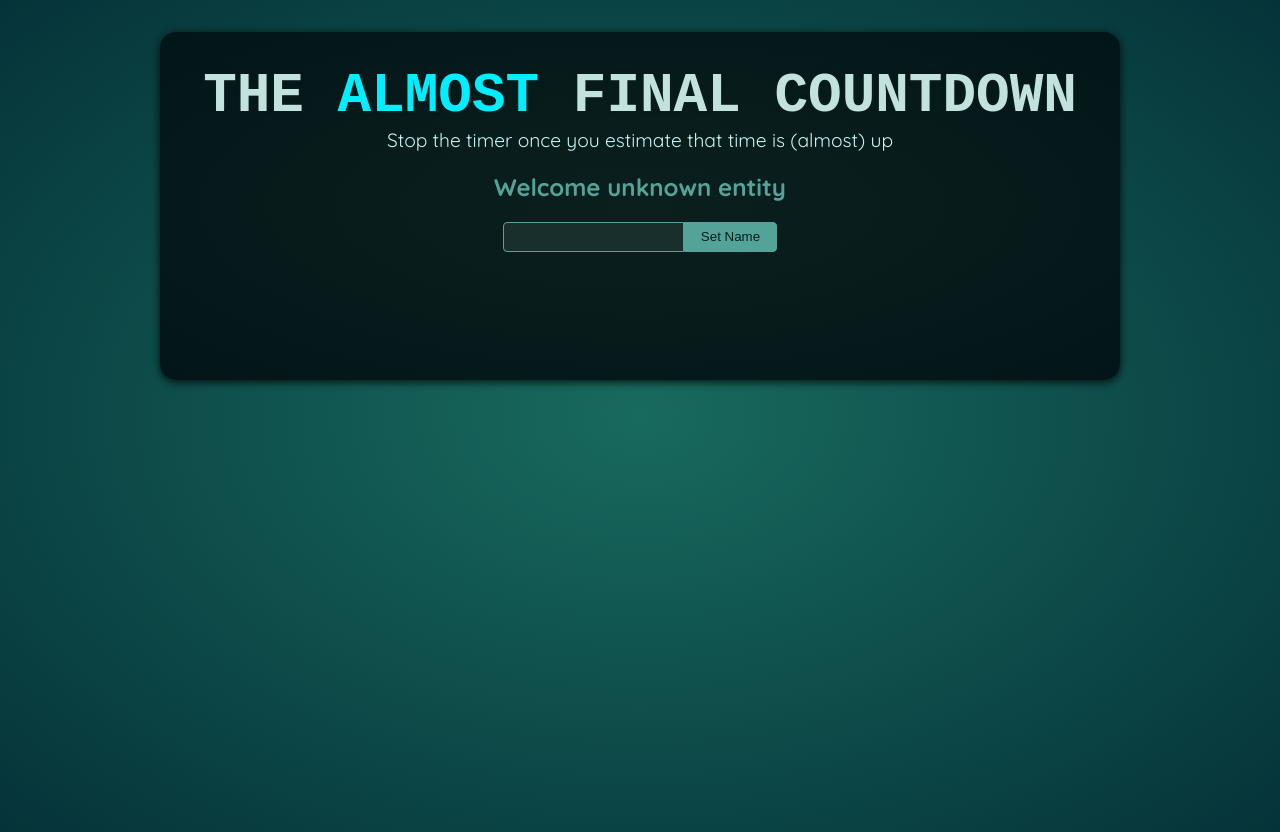
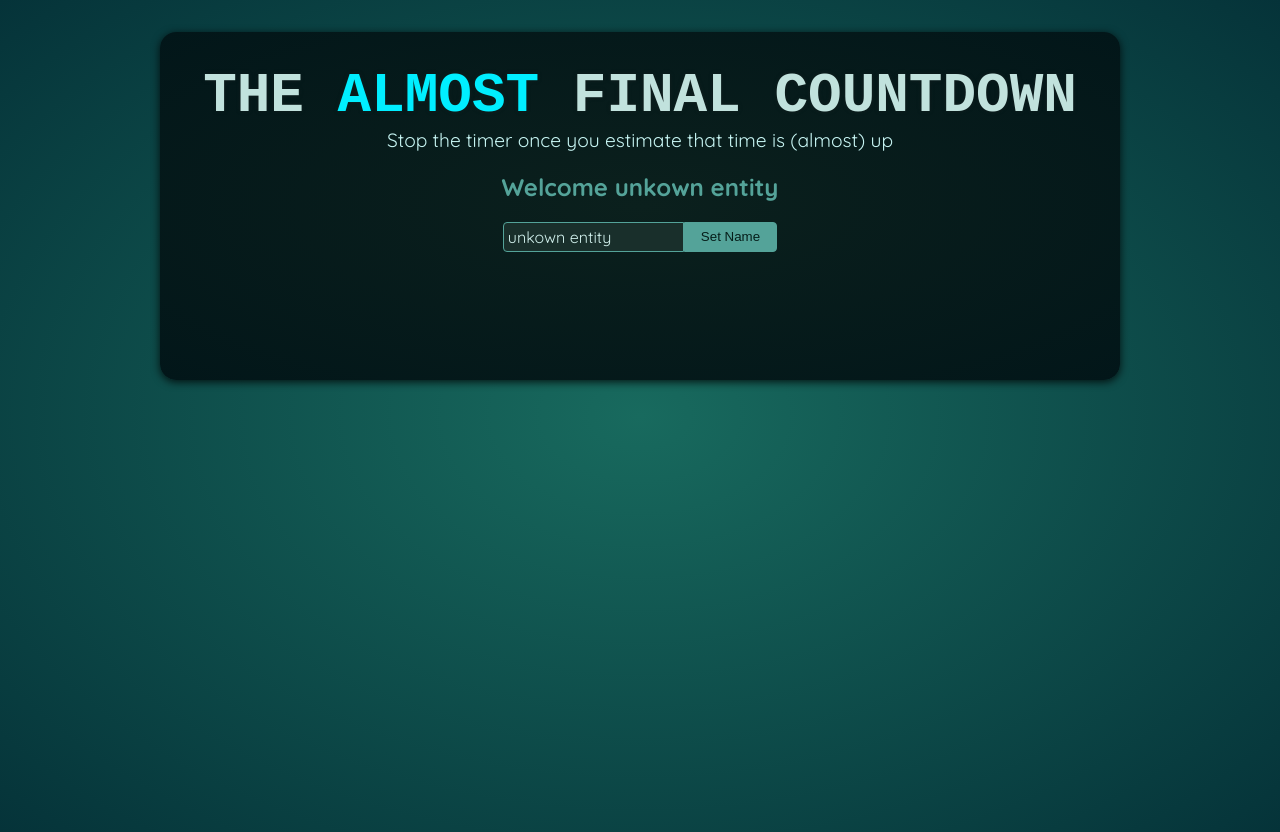
Before and after one commit to MiloszWrobel/Timer-Website-Revisit, a React (Vite) app: page / in a window 1280 px wide. Built offline with nearby package versions, Linux system fonts and the light colour scheme; a web font is replaced by a local one.

Commit message:
created functionality for the set name input bar

```diff
--- a/src/components/Player.jsx
+++ b/src/components/Player.jsx
@@ -1,10 +1,23 @@
+import { useState } from "react";
+
 export default function Player() {
+  const [hasClicked, setHasClicked] = useState(false);
+  const [name, setName] = useState("unkown entity");
+
+  function handleClick() {
+    setHasClicked((prevValue) => !prevValue);
+  }
+
+  function handleChange(event) {
+    setHasClicked(false);
+    setName(event.target.value);
+  }
   return (
     <section id="player">
-      <h2>Welcome unknown entity</h2>
+      <h2>Welcome {hasClicked ? name : "unkown entity"}</h2>
       <p>
-        <input type="text" />
-        <button>Set Name</button>
+        <input type="text" onChange={handleChange} value={name} />
+        <button onClick={handleClick}>Set Name</button>
       </p>
     </section>
   );
```
